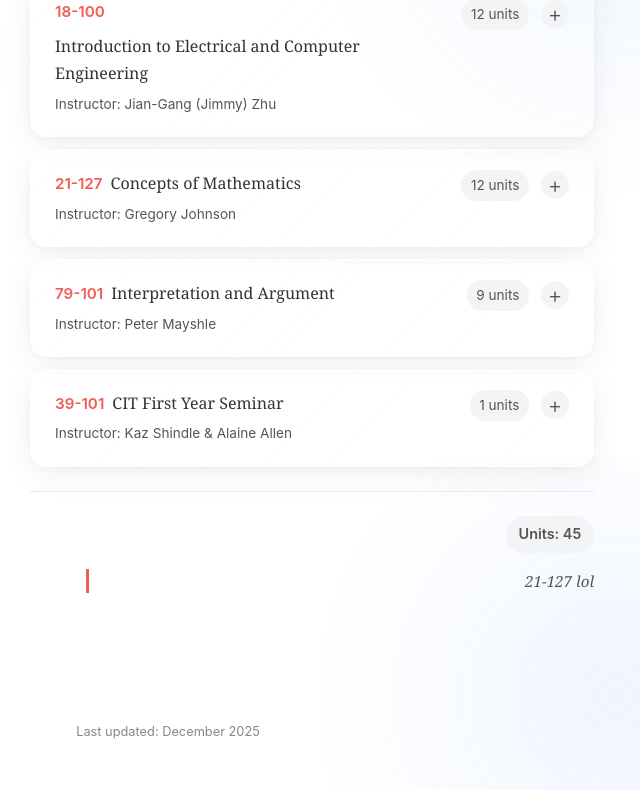
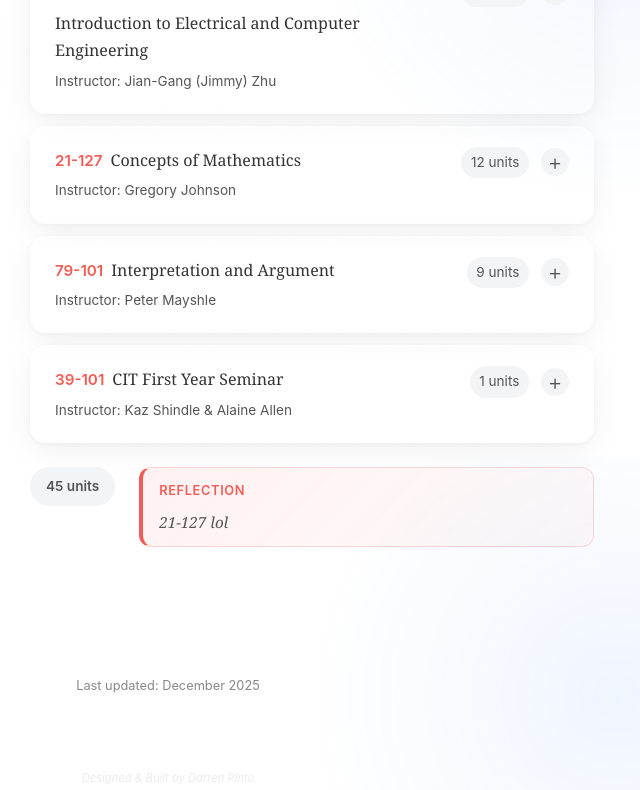
Before and after one commit to darrenpintoo/darrenpintoo.github.io, a React (Vite) app: page /courses in a window 1280 px wide. Shown: the part 1144-1934 px from the top of the page, without its empty margins (472-1112 px from the left). Built offline with nearby package versions, Linux system fonts and the light colour scheme.

Commit message:
reorganized course review

```diff
--- a/src/index.css
+++ b/src/index.css
@@ -1085,8 +1085,6 @@ h2 {
 
 .semester-footer {
   margin-top: 1.5rem;
-  padding-top: 1.5rem;
-  border-top: 1px solid var(--border-color);
   opacity: 0;
   transform: translateY(12px);
   transition: opacity 0.6s ease-out 0.4s, transform 0.6s ease-out 0.4s;
@@ -1097,33 +1095,55 @@ h2 {
   transform: translateY(0);
 }
 
-.semester-stats {
+.semester-footer-content {
   display: flex;
-  justify-content: flex-end;
-  margin-bottom: 1rem;
+  align-items: flex-start;
+  gap: 1.5rem;
+  flex-wrap: wrap;
 }
 
 .total-units {
   font-family: var(--font-sans);
-  font-size: 0.9rem;
+  font-size: 0.85rem;
   font-weight: 600;
   color: var(--text-secondary);
   background: var(--stat-bg);
-  padding: 0.4rem 0.8rem;
+  padding: 0.5rem 1rem;
   border-radius: 20px;
+  white-space: nowrap;
 }
 
 .semester-reflection {
+  flex: 1;
+  min-width: 200px;
+  /* Liquid Glass Commentary Card */
+  background: linear-gradient(135deg,
+      rgba(242, 92, 84, 0.08) 0%,
+      rgba(242, 92, 84, 0.03) 100%);
+  border: 1px solid rgba(242, 92, 84, 0.2);
+  border-left: 4px solid var(--accent);
+  border-radius: 12px;
+  padding: 0.75rem 1rem;
+}
+
+.reflection-label {
+  display: block;
+  font-family: var(--font-sans);
+  font-size: 0.8rem;
+  font-weight: 600;
+  color: var(--accent);
+  margin-bottom: 0.5rem;
+  text-transform: uppercase;
+  letter-spacing: 0.05em;
+}
+
+.semester-reflection p {
   font-family: var(--font-serif);
   font-size: 0.95rem;
   color: var(--text-secondary);
   font-style: italic;
   line-height: 1.6;
-  max-width: 90%;
-  margin-left: auto;
-  text-align: right;
-  border-left: 3px solid var(--accent);
-  padding-left: 1rem;
+  margin: 0;
 }
 
 .stat-item {
--- a/src/pages/CourseReviews.jsx
+++ b/src/pages/CourseReviews.jsx
@@ -385,14 +385,15 @@ function SemesterGroup({ semester, expandedCourses, toggleCourse }) {
             </div>
 
             <div className={`semester-footer ${isVisible ? 'visible' : ''}`}>
-                <div className="semester-stats">
-                    <span className="total-units">Units: {semester.items.reduce((acc, curr) => acc + parseInt(curr.units || 0), 0)}</span>
+                <div className="semester-footer-content">
+                    <span className="total-units">{semester.items.reduce((acc, curr) => acc + parseInt(curr.units || 0), 0)} units</span>
+                    {semester.reflection && (
+                        <div className="semester-reflection">
+                            <span className="reflection-label">Reflection</span>
+                            <p>{semester.reflection}</p>
+                        </div>
+                    )}
                 </div>
-                {semester.reflection && (
-                    <div className="semester-reflection">
-                        <p>{semester.reflection}</p>
-                    </div>
-                )}
             </div>
         </div>
     );
```
